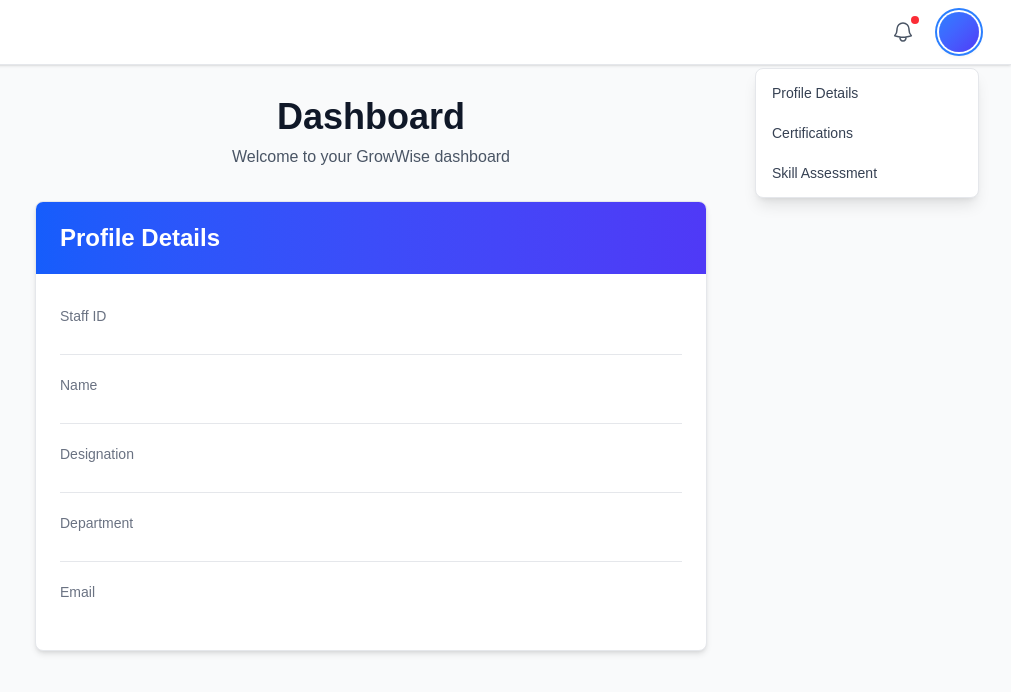
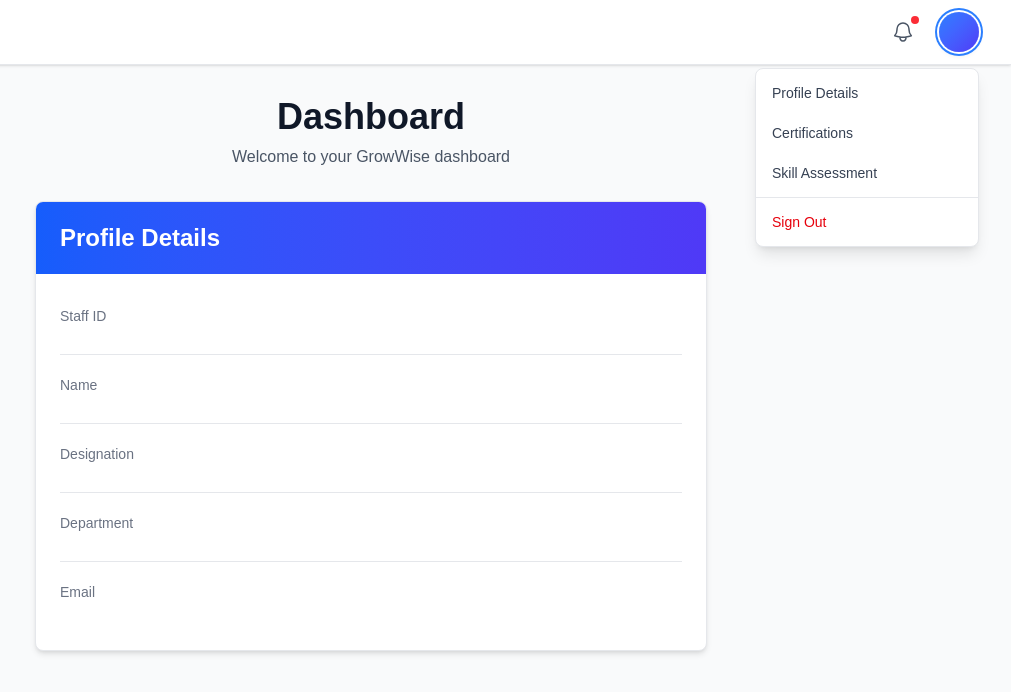
Before and after one commit to sadiajahan97/grow-wise, a Next.js app in the folder grow-wise-frontend/: page /dashboard in a window 1280 px wide. Both pictures are taken after a click on the button 1228 px from the left and 32 px from the top of the page. Shown: the top 692 px of the page, without its empty margins (269-1280 px from the left). Built offline with nearby package versions, Linux system fonts and the light colour scheme.

Commit message:
add logout functionality

```diff
--- a/grow-wise-frontend/src/app/dashboard/page.tsx
+++ b/grow-wise-frontend/src/app/dashboard/page.tsx
@@ -1,6 +1,7 @@
 'use client';
 
 import { useState, useEffect, useRef } from 'react';
+import { useRouter } from 'next/navigation';
 
 // Function to get initials from full name
 // Returns first letter of first name + first letter of last name
@@ -119,6 +120,7 @@ interface StoredUser {
 }
 
 export default function Dashboard() {
+  const router = useRouter();
   const [userData, setUserData] = useState<UserData>({
     staffId: '',
     name: '',
@@ -201,6 +203,17 @@ export default function Dashboard() {
     } else if (menuItem === 'Skill Assessment') {
       setActiveView('skill-assessment');
     }
+    setIsDropdownOpen(false);
+  };
+
+  const handleSignOut = () => {
+    // Remove all three localStorage items
+    localStorage.removeItem('access_token');
+    localStorage.removeItem('refresh_token');
+    localStorage.removeItem('user');
+
+    // Redirect to auth page
+    router.push('/');
     setIsDropdownOpen(false);
   };
 
@@ -314,6 +327,13 @@ export default function Dashboard() {
                       className="w-full text-left px-3 sm:px-4 py-2 sm:py-2.5 text-xs sm:text-sm text-gray-700 dark:text-gray-300 hover:bg-gray-100 dark:hover:bg-gray-700 transition-colors"
                     >
                       Skill Assessment
+                    </button>
+                    <div className="border-t border-gray-200 dark:border-gray-700 my-1"></div>
+                    <button
+                      onClick={handleSignOut}
+                      className="w-full text-left px-3 sm:px-4 py-2 sm:py-2.5 text-xs sm:text-sm text-red-600 dark:text-red-400 hover:bg-red-50 dark:hover:bg-red-900/20 transition-colors"
+                    >
+                      Sign Out
                     </button>
                   </div>
                 )}
```
